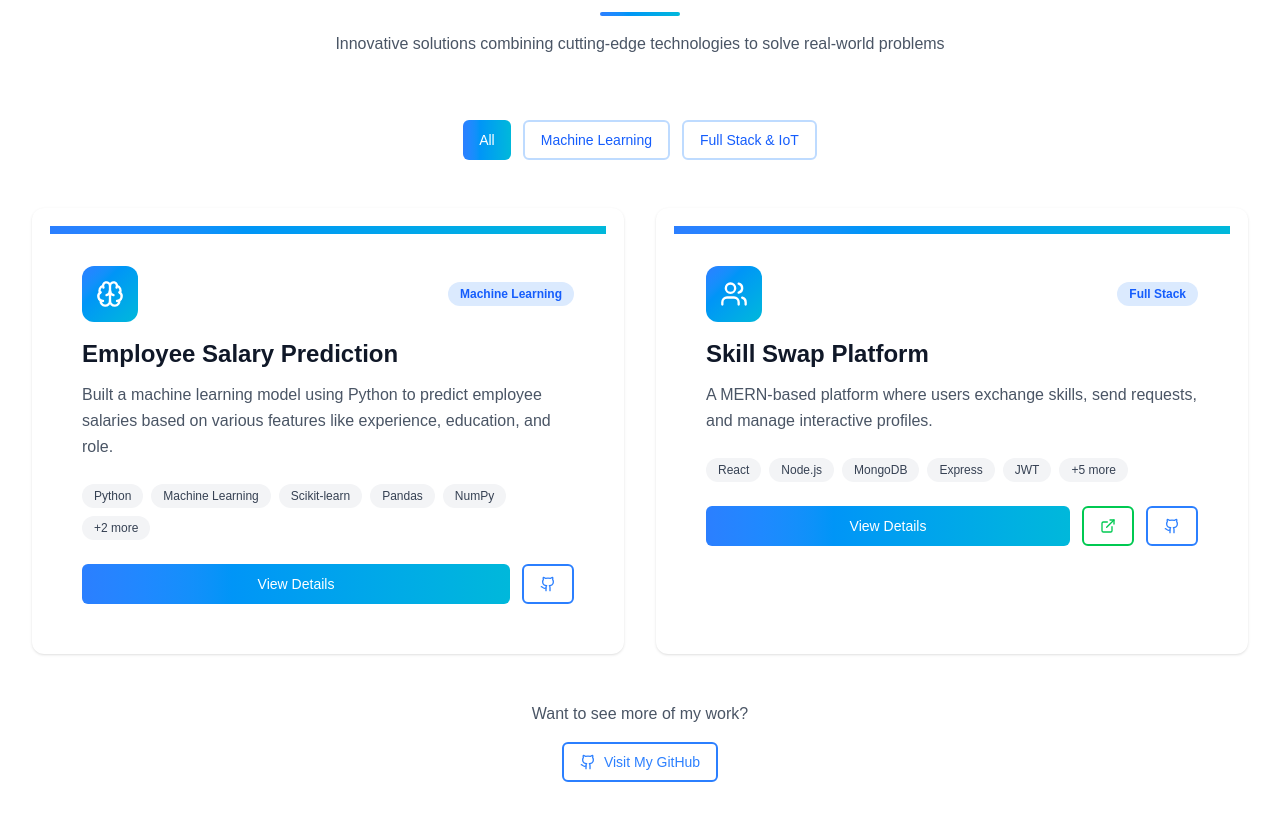
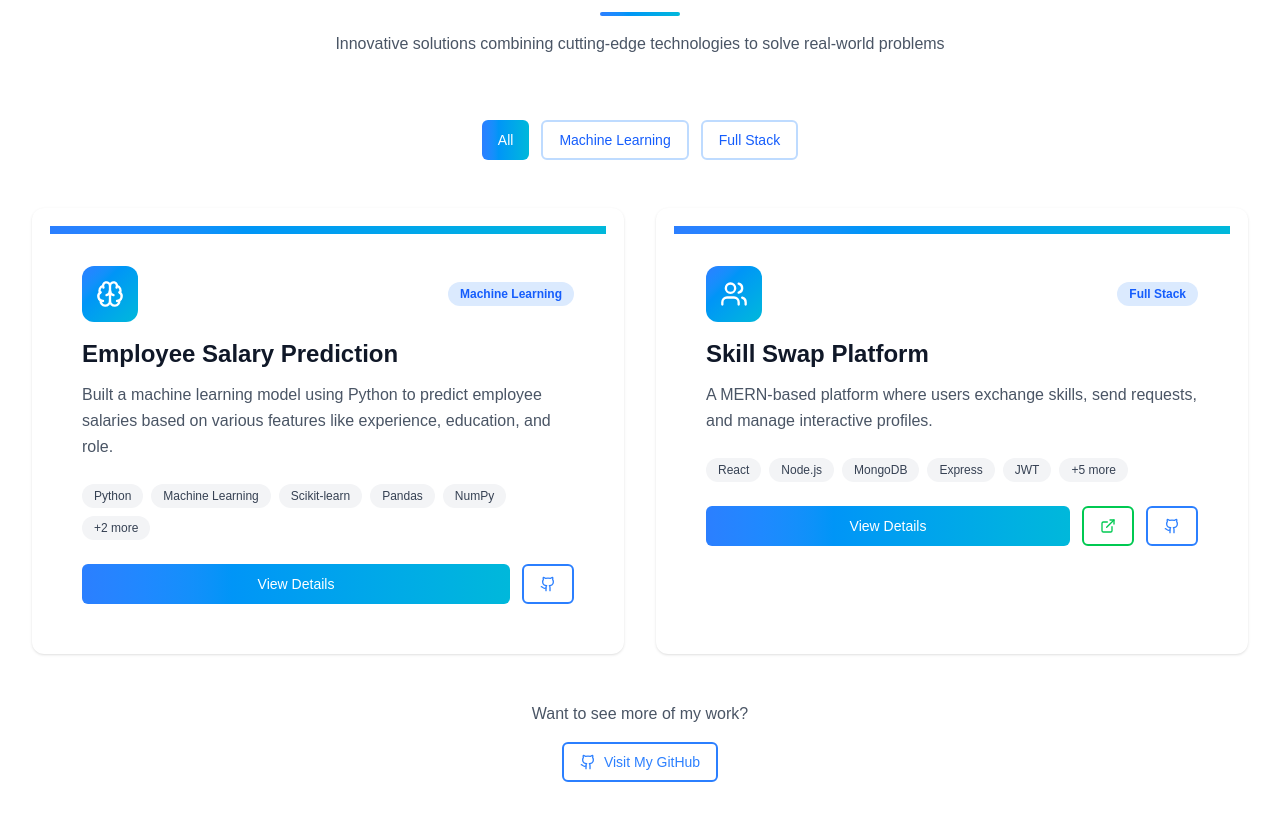
Before and after one commit to Kaushal2644/My-Portfolio, a Next.js app: page / in a window 1280 px wide. Shown: the part 2695-3515 px from the top of the page. Built offline with nearby package versions, Linux system fonts and the light colour scheme.

Commit message:
Update Project button

```diff
--- a/components/portfolio/ProjectsSection.jsx
+++ b/components/portfolio/ProjectsSection.jsx
@@ -96,7 +96,7 @@ export default function ProjectsSection() {
     }
   ];
 
-  const categories = ["All", "Machine Learning", "Full Stack & IoT"];
+  const categories = ["All", "Machine Learning", "Full Stack"];
 
   const filteredProjects = activeFilter === "All"
     ? projects
```
